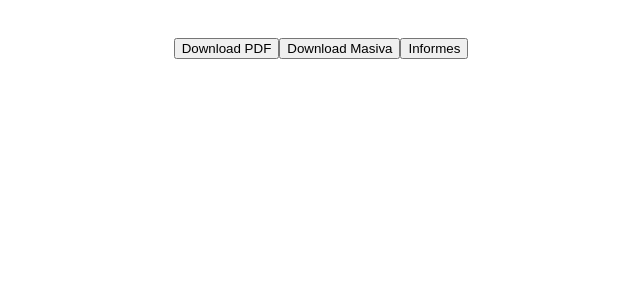
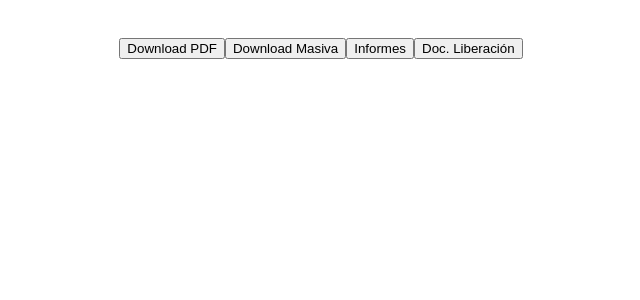
Before and after one commit to miturriago/jspdf_barcode, a Vue app: page / in a window 1280 px wide. Shown: the top 300 px of the page, without its empty margins (319-959 px from the left). Built offline with nearby package versions, Linux system fonts and the light colour scheme.

Commit message:
Doc LIberacion terminado

```diff
--- a/src/App.vue
+++ b/src/App.vue
@@ -4,6 +4,7 @@
       <button @click="download">Download PDF</button>
       <button @click="downloadMasiva">Download Masiva</button>
       <button @click="informe">Informes</button>
+      <button @click="docLib">Doc. Liberación</button>
     </div>
     <div ref="content">
       <img id="code39" v-if="code==null" />
@@ -973,13 +974,75 @@ export default {
       }
 
       //FIRMAS
-      doc.setFontSize(8)
+      doc.setFontSize(8);
       doc.line(38, 277, 70, 277); // horizontal line
-      doc.text("Dpto. de Operaciones",38,280)
+      doc.text("Dpto. de Operaciones", 38, 280);
       doc.line(137, 277, 170, 277); // horizontal line
-      doc.text("Firma y sello del cliente",137,280)
+      doc.text("Firma y sello del cliente", 137, 280);
 
       doc.save("informe.pdf");
+    },
+    docLib() {
+      var imgData = logo;
+
+      var doc = new jsPDF();
+      //Encabezado
+      doc.addImage(imgData, "JPEG", 40, 5, 20, 13); //logo
+      doc.setFontSize("12");
+      doc.text("DOCUMENTO DE LIBERACIÓN", 75, 13);
+      doc.text("No.", 144, 13);
+      doc.text("DL-001", 152, 13); //codigo
+      //Info
+      doc.setFontSize("10");
+      doc.text("Fecha:", 19, 33);
+      doc.text("Operador/Mensajero:", 55, 33);
+      doc.text("Generador por:", 100, 33);
+      doc.text("Cant:", 160, 33);
+      //datos info
+      doc.setFontSize("9");
+      doc.text("28/01/2020", 32, 33); //Fecha
+      doc.text("03", 90, 33); //cod Mensajero
+      doc.text("us121323", 130, 33); //Usuario
+      doc.text("15000", 180, 33); //cantidad
+
+      //DATOS
+      doc.setFontSize("8");
+      doc.text("Guías: ", 15, 57);
+      let j = 0,
+        x = 15,
+        y = 63,
+        fil = 0,
+        col = 0,
+        cant = 233, //Cantidad de efectivas
+        cantNov = 33, //Cantidad de novedades
+        efec = 0,
+        nov = 0;
+      //Efectivas
+      if ((cant / 8) % 2 != 0) {
+        fil = Math.trunc(cant / 8) + 1;
+      } else {
+        fil = Math.trunc(cant / 8);
+      }
+      doc.setFontSize("7");
+      for (var i = 0; i < fil; i++) {
+        x = 15;
+        j = 0;
+        while (j < 8 && efec < cant) {
+          doc.text("1234567890123", x, y);
+          x = x + 23;
+          j++;
+          efec++;
+        }
+        y = y + 3;
+      }
+
+      //FIRMAS
+      doc.setFontSize(8);
+      doc.line(38, 277, 70, 277); // horizontal line
+      doc.text("Generador del " + "\n" + "documento de liberacion", 38, 280);
+      doc.line(137, 277, 170, 277); // horizontal line
+      doc.text("Quien entrega" + "\n" + "Los envíos", 137, 280);
+      doc.save("doclib.pdf");
     }
   }
 };
```
